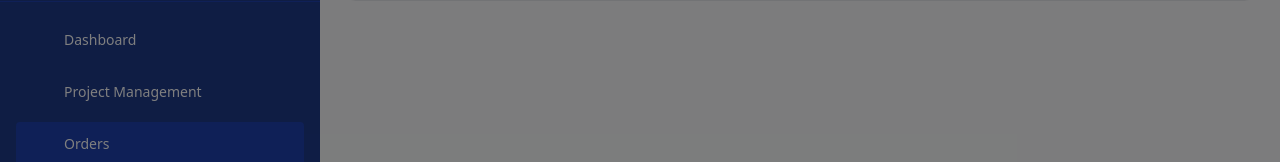
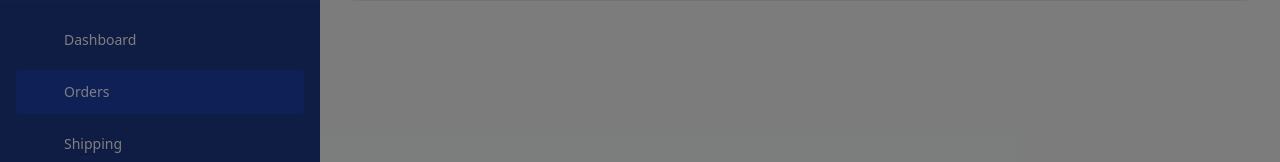
Before and after one commit to TonRichards/admin-portal-web, a Vue app: page /orders in a window 1280 px wide. Shown: the part 121-283 px from the top of the page. Built offline with nearby package versions, Linux system fonts and the light colour scheme; no server answers; some icons are missing.

Commit message:
Remove project management service from sidebar menu

```diff
--- a/src/components/Sidebar.vue
+++ b/src/components/Sidebar.vue
@@ -30,7 +30,6 @@
 
     <nav class="flex-1 p-4 space-y-2 text-sm">
       <SidebarItem :icon="ViewDashboardOutlineIcon" label="Dashboard" to="/dashboard" />
-      <SidebarItem :icon="FolderOutlineIcon" label="Project Management" to="/projects" />
       <SidebarItem :icon="ReceiptOutlineIcon" label="Orders" to="/orders" />
       <SidebarItem :icon="TruckOutlineIcon" label="Shipping" to="/shippings" />
 
@@ -56,7 +55,6 @@ import SidebarItem from './SidebarItem.vue'
 import SidebarCollapseItem from './SidebarCollapseItem.vue'
 
 import ViewDashboardOutlineIcon from 'vue-material-design-icons/ViewDashboardOutline.vue'
-import FolderOutlineIcon from 'vue-material-design-icons/FolderOutline.vue'
 import ReceiptOutlineIcon from 'vue-material-design-icons/ReceiptOutline.vue'
 import TruckOutlineIcon from 'vue-material-design-icons/TruckOutline.vue'
 import CogOutlineIcon from 'vue-material-design-icons/CogOutline.vue'
```
